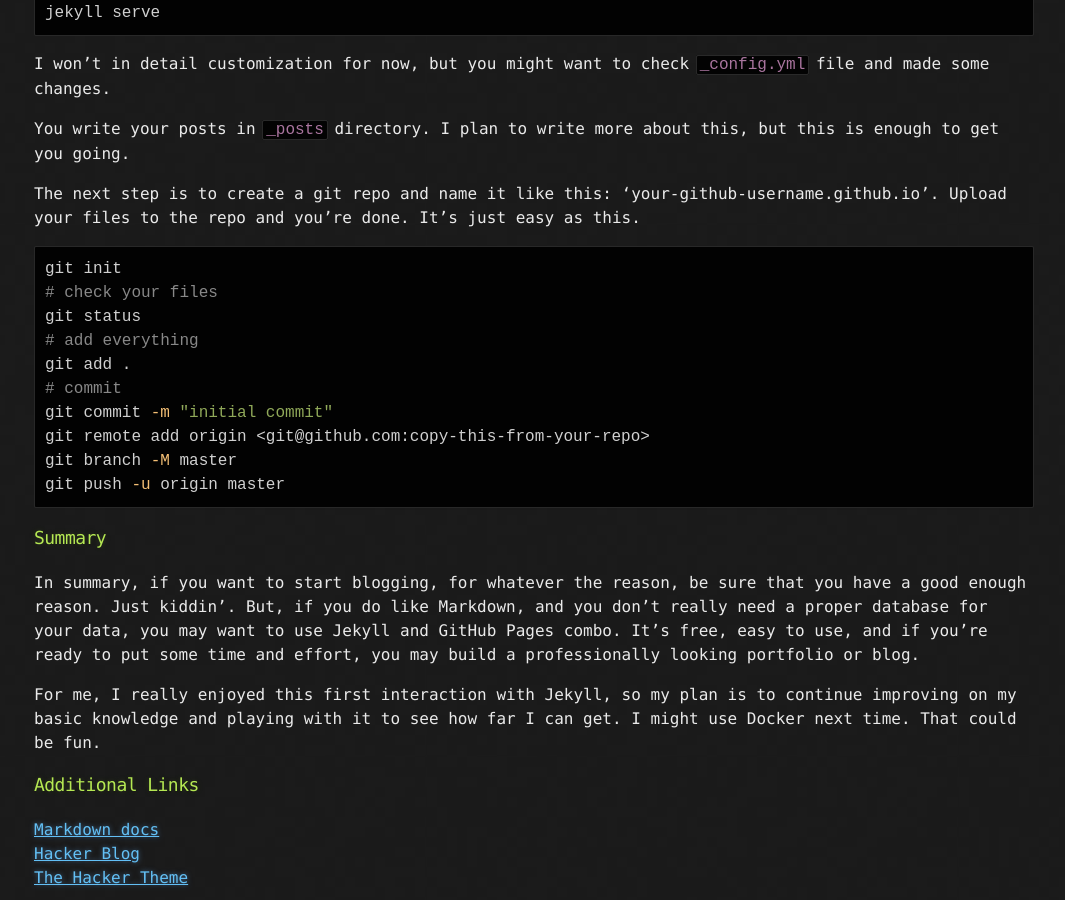
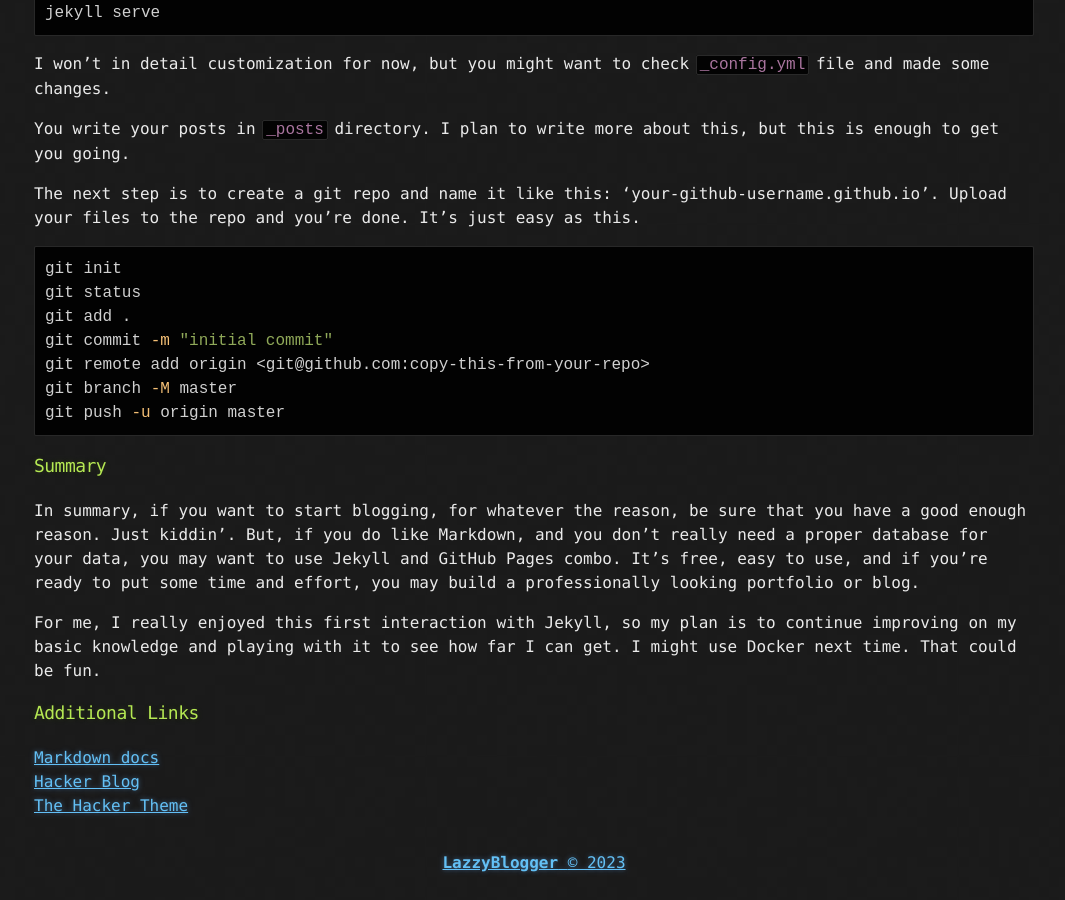
Before and after one commit to miomirparipovic/bytenoir, a Jekyll site: the page built from _posts/2023-08-31-dr-jekyll-mr-page.md, in a window 1280 px wide and 900 px high, scrolled down 2436 px. Shown: the whole window, without its empty margins (106-1171 px from the left). Built offline with Jekyll 4.4.1, drawn with Linux system fonts in a browser that asks for light colours.

Commit message:
remove unnecessary comments

````diff
--- a/_posts/2023-08-31-dr-jekyll-mr-page.md
+++ b/_posts/2023-08-31-dr-jekyll-mr-page.md
@@ -103,11 +103,8 @@ The next step is to create a git repo and name it like this: 'your-github-userna
 
 ```bash
 git init
-# check your files
 git status
-# add everything
 git add .
-# commit
 git commit -m "initial commit"
 git remote add origin <git@github.com:copy-this-from-your-repo>
 git branch -M master
````
